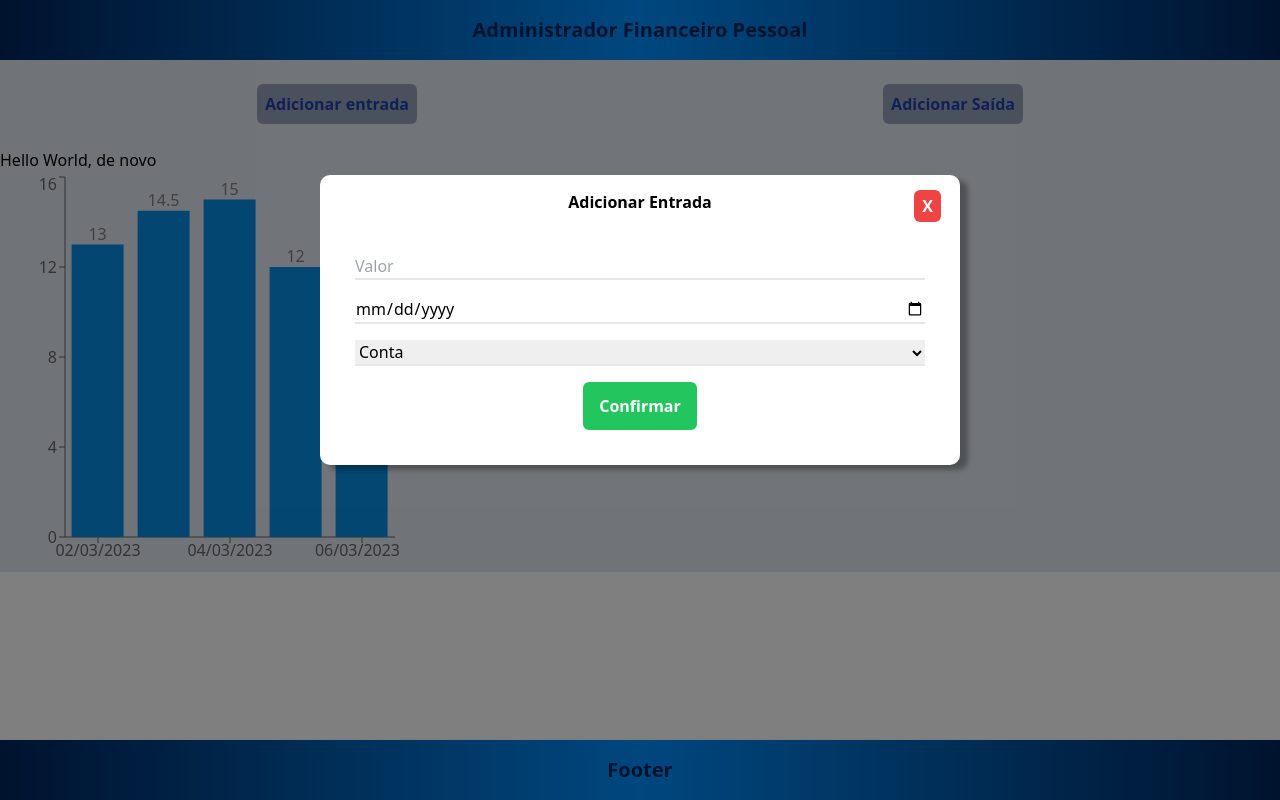
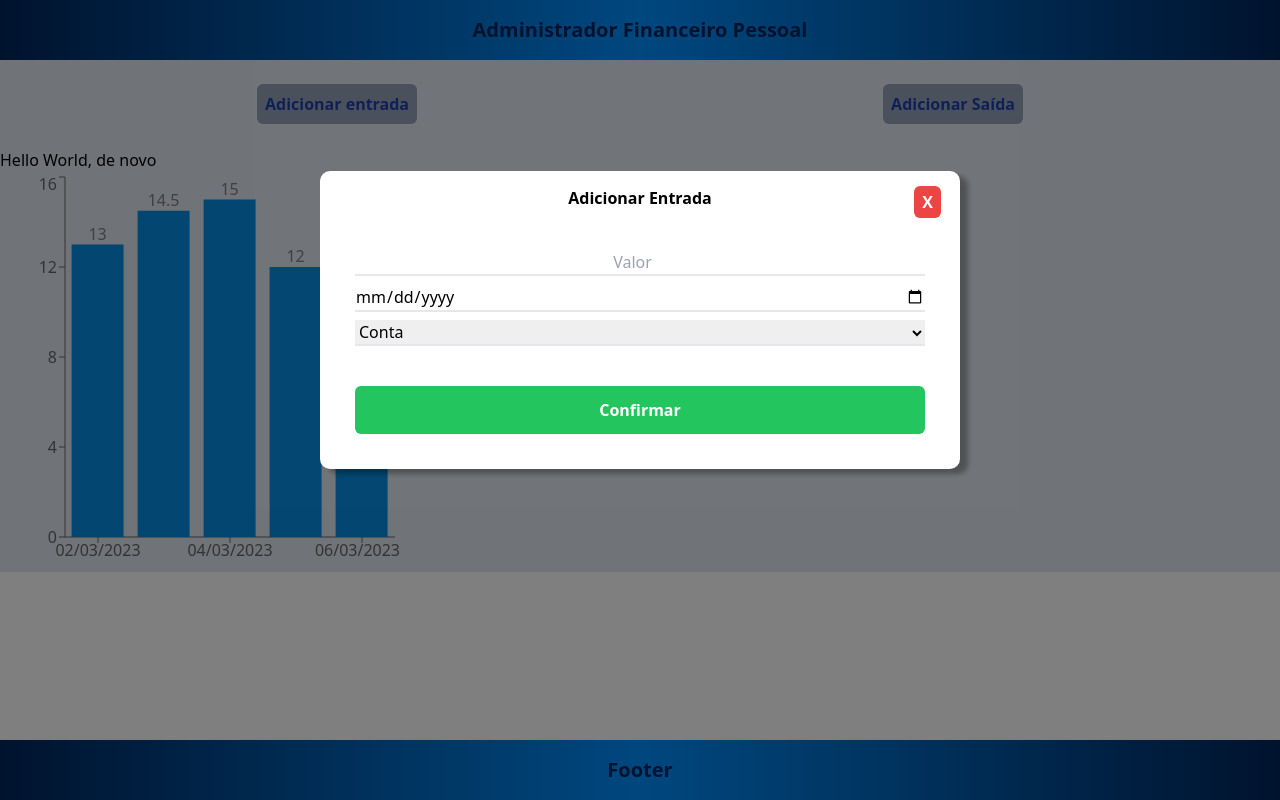
Before and after one commit to RenanJochem98/AdmFinanceiroPessoal, a React (Vite) app in the folder frontend/: page / in a window 1280 px wide. Both pictures are taken after a click on the button "Adicionar entrada". Built offline with nearby package versions, Linux system fonts and the light colour scheme; the HTML template or start-up script is replaced by a standard one.

Commit message:
Adiciona validações ao formulário.

```diff
--- a/frontend/src/Components/Forms/ProfitForm.tsx
+++ b/frontend/src/Components/Forms/ProfitForm.tsx
@@ -20,24 +20,34 @@ export default function ProfitForm(){
     const {
         register,
         handleSubmit,
-        // formState: { errors },
+        formState: { errors },
     } = useForm<IProfitFormSend>()
 
-    const onSubmit: SubmitHandler<IProfitFormSend> = (data) => console.log(data)
+    const onSubmit: SubmitHandler<IProfitFormSend> = (data) => {
+        console.log(data)
+        console.log(errors)
+    }
 
     return (
-        <div className="flex flex-col p-5 items-center text-center">
+        <div className="flex flex-col p-5 items-center">
             {/* <div className="text-center">Terste</div> */}
             <form onSubmit={handleSubmit(onSubmit)}>
-                        <input type="number" placeholder="Valor" className="border-b-2 w-full my-2 " {...register("value")}/>
-                        <input type="date" placeholder="Data" className="border-b-2 w-full my-2 " {...register("date")}/>
-                        <select className="w-full border-b-2 my-2" {...register("account")}>
+                <input type="number" placeholder="Valor" className="border-b-2 w-full mt-2 text-center" {...register("value", {required: true,})}/>
+                {errors.value &&<span className="text-xs text-red-700 font-semibold">Este campo é obriatório.</span>}
+                {/* <p >Erro</p> */}
+
+                <input type="date" placeholder="Data" className="border-b-2 w-full mt-2 " {...register("date", {required: true,})}/>
+                {errors.date &&<span className="text-xs text-red-700 font-semibold">Este campo é obriatório.</span>}
+
+                <select className="w-full border-b-2 mt-2" {...register("account", {required: true,})}>
                     <option value="" key={0} >Conta</option>
                     {userAccounts.map(opt =>{
                         return <option key={opt.value} value={opt.value}>{opt.text}</option>
                     })}
                 </select>
-                        <ConfirmButton type="submit" className="mt-2 justify-center" />
+                {errors.account &&<span className="text-xs text-red-700 font-semibold">Este campo é obriatório.</span>}
+
+                <ConfirmButton type="submit" className="w-full mt-10 justify-center" />
             </form>
         </div>
     )
```
Lines whose indentation alone changed are shown as unchanged.
